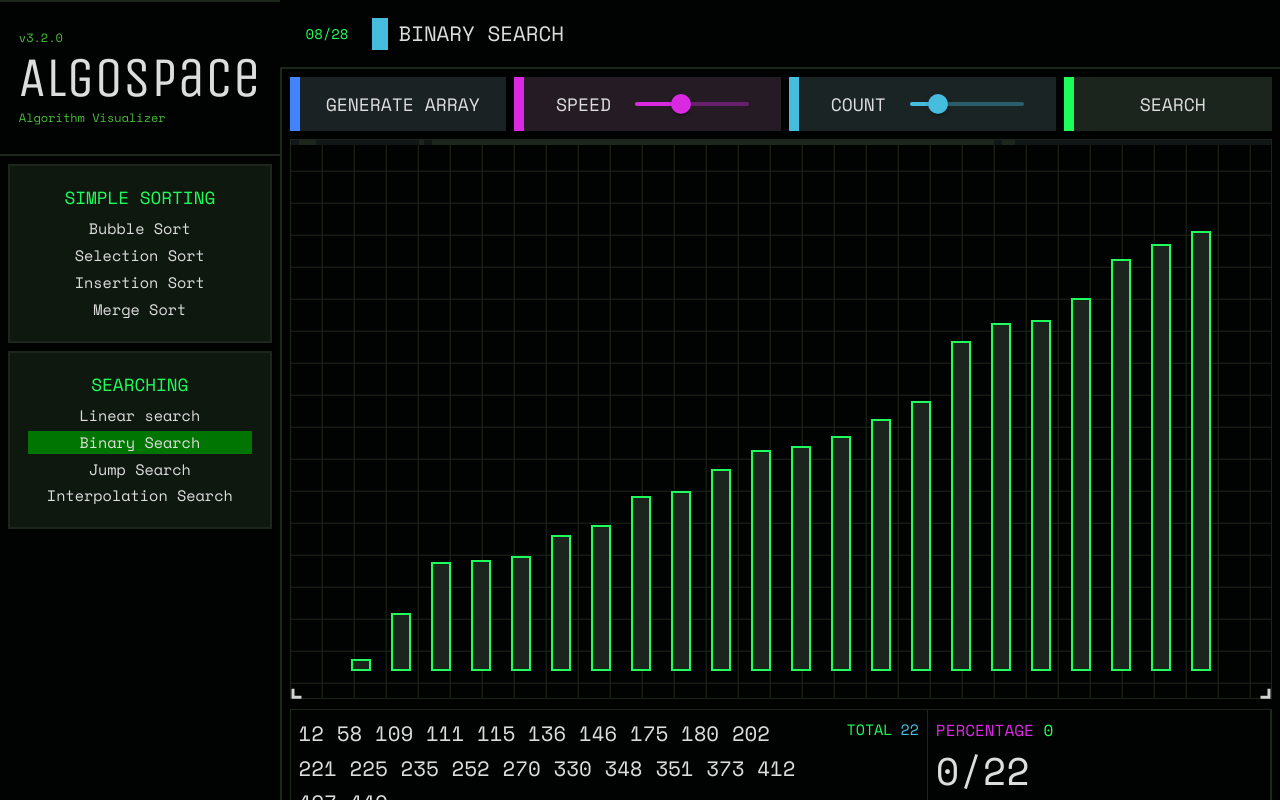
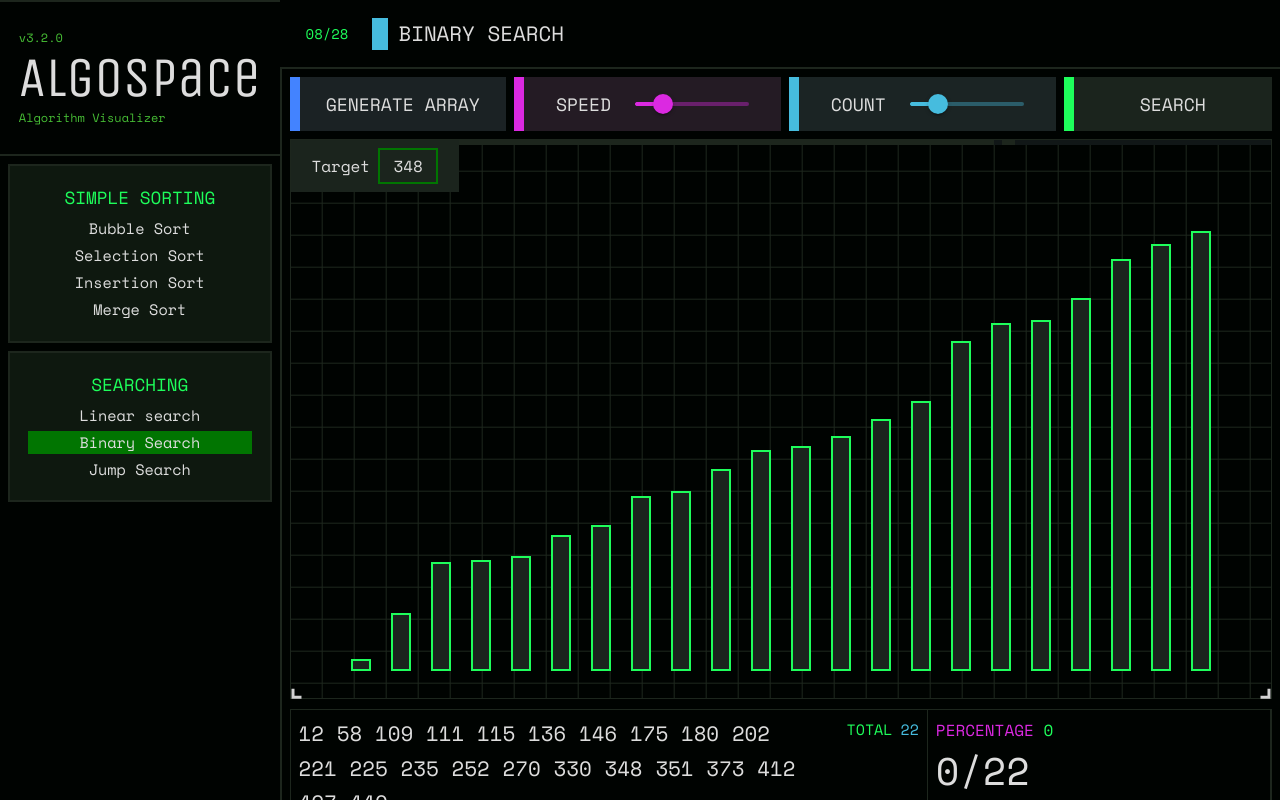
Before and after one commit to rahul-biswakarma/algospace, a Next.js app: page /searching/binary-search in a window 1280 px wide. Shown: the top 800 px of the page. Built offline with nearby package versions, Linux system fonts and the light colour scheme.

Commit message:
Added feature + Improved Searching Visualizer

```diff
--- a/components/AlgoPage/Searching/Controllers/SpeedController.jsx
+++ b/components/AlgoPage/Searching/Controllers/SpeedController.jsx
@@ -24,7 +24,7 @@ const SpeedController = () => {
   const speed = useSelector((state) => state.searching.speed);
 
   const updateAlgoSpeed = (speed) => {
-    dispatch(setSpeed(maxSpeed - speed));
+    dispatch(setSpeed(speed));
   };
 
   return (
@@ -34,7 +34,7 @@ const SpeedController = () => {
         <Slider
           className="Slider"
           aria-label="Soritng Speed Slider"
-          defaultValue={maxSpeed - speed}
+          defaultValue={speed}
           min={0}
           max={maxSpeed}
           color="SpeedPrimary"
--- a/components/AlgoPage/Searching/Controllers/StartButton.jsx
+++ b/components/AlgoPage/Searching/Controllers/StartButton.jsx
@@ -19,6 +19,12 @@ const StartButton = () => {
     }
     if (algoId === "binary-search") {
       await SearchingAlgorithms.BinarySearch();
+    }
+    if (algoId === "jump-search") {
+      await SearchingAlgorithms.JumpSearch();
+    }
+    if (algoId === "interpolation-search") {
+      await SearchingAlgorithms.InterpolationSearch();
     }
     dispatch(setIsSearching(false));
   };
--- a/components/AlgoPage/Searching/SearchingUtils/algorithms.js
+++ b/components/AlgoPage/Searching/SearchingUtils/algorithms.js
@@ -7,6 +7,8 @@ import {
   setCompElement,
   setStatus,
   incrementComparisons,
+  setRangeLeft,
+  setRangeRight,
 } from "/redux/reducers/searchingSlice";
 
 export async function LinearSearch() {
@@ -36,6 +38,8 @@ export async function BinarySearch() {
   let high = array.length - 1;
 
   while (low <= high) {
+    store.dispatch(setRangeLeft(low));
+    store.dispatch(setRangeRight(high));
     if (!store.getState().searching.isSearching) return;
     let mid = Math.floor((low + high) / 2);
     store.dispatch(setCompElement(mid));
@@ -62,6 +66,9 @@ export async function JumpSearch() {
   let step = Math.floor(Math.sqrt(array.length));
   let prev = 0;
   while (array[Math.min(step, array.length) - 1] < target) {
+    store.dispatch(setRangeLeft(prev));
+    store.dispatch(setRangeRight(step));
+    await MakeDelay(store.getState().searching.speed);
     if (!store.getState().searching.isSearching) return;
     prev = step;
     step += Math.floor(Math.sqrt(array.length));
@@ -70,7 +77,9 @@ export async function JumpSearch() {
       return -1;
     }
   }
+  store.dispatch(setCompElement(prev));
   while (array[prev] < target) {
+    await MakeDelay(store.getState().searching.speed);
     if (!store.getState().searching.isSearching) return;
     prev++;
     store.dispatch(setCompElement(prev));
@@ -80,6 +89,8 @@ export async function JumpSearch() {
       return -1;
     }
   }
+  await MakeDelay(store.getState().searching.speed);
+  store.dispatch(setCompElement(prev));
   if (array[prev] === target) {
     store.dispatch(setFoundIndex(prev));
     store.dispatch(setStatus("found"));
--- a/components/AlgoPage/Searching/SearchingUtils/generateArray.js
+++ b/components/AlgoPage/Searching/SearchingUtils/generateArray.js
@@ -26,7 +26,9 @@ export const generateNewArray = () => {
 
   let randomIndex = Math.floor(Math.random() * (array.length - 1));
 
-  if (store.getState().page.algoId == "binary-search")
+  let algoName = store.getState().page.algoId;
+
+  if (algoName == "binary-search" || algoName == "jump-search") {
     array.sort((a, b) => {
       if (a < b) {
         return -1;
@@ -36,7 +38,7 @@ export const generateNewArray = () => {
       }
       return 0;
     });
-
+  }
   store.dispatch(setArray(array));
   store.dispatch(setTarget(array[randomIndex]));
 };
--- /dev/null
+++ b/components/AlgoPage/Searching/Stats/TargetData.jsx
@@ -0,0 +1,18 @@
+import React from "react";
+import { useSelector } from "react-redux";
+
+const TargetData = () => {
+  let target = useSelector((state) => state.searching.target);
+  return (
+    <div className="flex flex-col h-full font-space p-gap uppercase justify-between  border-b-[10px] border-b-green-bg border-r-[1px] border-r-border-1 ">
+      <div className="flex flex-col ">
+        <div className="text-purple">Target </div>
+        <div className="text-text-1 text-[4.4rem]">
+          <span>{target}</span>
+        </div>
+      </div>
+    </div>
+  );
+};
+
+export default TargetData;
--- a/components/AlgoPage/Searching/Stats/index.jsx
+++ b/components/AlgoPage/Searching/Stats/index.jsx
@@ -1,5 +1,6 @@
 import ArrayData from "./ArrayData";
 import ComparisonData from "./ComparisonData";
+import TargetData from "./TargetData";
 
 const StatsContainer = () => {
   return (
--- a/components/AlgoPage/Searching/Visualizer/index.jsx
+++ b/components/AlgoPage/Searching/Visualizer/index.jsx
@@ -2,6 +2,7 @@ import React from "react";
 import TopBar from "/components/TopBar";
 import dynamic from "next/dynamic";
 import { useSelector } from "react-redux";
+import TargetContainer from "./targetContainer";
 import * as Colors from "/components/AlgoPage/Searching/SearchingUtils/colors.js";
 
 const VisualizerContainer = () => {
@@ -10,6 +11,8 @@ const VisualizerContainer = () => {
   const compEle = useSelector((state) => state.searching.compEle);
   const targetEle = useSelector((state) => state.searching.target);
   const foundIndex = useSelector((state) => state.searching.foundIndex);
+  const low = useSelector((state) => state.searching.rangeLeft);
+  const high = useSelector((state) => state.searching.rangeRight);
 
   let borderColor, bgColor;
   let isCurrEle = false;
@@ -22,8 +25,9 @@ const VisualizerContainer = () => {
   );
 
   return (
-    <div className="relative w-full h-[70vh] border-[1px] border-border-1 bg-graphPattern">
+    <div className="relative w-full h-[70vh] border-[1px] border-border-1 bg-graphPattern overflow-hidden">
       <TopBar />
+      <TargetContainer />
       <div
         id="visualizer-container"
         className="flex justify-center items-end pb-[2rem] flex-row h-full w-full"
@@ -41,6 +45,10 @@ const VisualizerContainer = () => {
             isCurrEle = false;
             borderColor = Colors.DEFAULT_BORDER_COLOR;
             bgColor = Colors.DEFAULT_BG_COLOR;
+          }
+          if (index >= low && index <= high) {
+            borderColor = Colors.SELECTED_BORDER_COLOR;
+            bgColor = Colors.SELECTED_BG_COLOR;
           }
           return (
             <ArrayBar
--- /dev/null
+++ b/components/AlgoPage/Searching/Visualizer/targetContainer.jsx
@@ -0,0 +1,22 @@
+import React from "react";
+import { setTarget } from "/redux/reducers/searchingSlice";
+import { useSelector, useDispatch } from "react-redux";
+
+const TargetContainer = () => {
+  const dispatch = useDispatch();
+  return (
+    <div className="absolute top-0 left-0 flex flex-row font-space text-text-1 px-[1.3rem] py-[0.5rem] gap-[0.5rem] items-center bg-green-bg ">
+      Target{" "}
+      <input
+        className="input-feild border-2 border-green-bg-4 p-1"
+        placeholder={useSelector((state) => state.searching.target)}
+        value={useSelector((state) => state.searching.target)}
+        onChange={(e) => {
+          dispatch(setTarget(e.target.value));
+        }}
+      />
+    </div>
+  );
+};
+
+export default TargetContainer;
--- a/public/data/Nav.json
+++ b/public/data/Nav.json
@@ -34,10 +34,6 @@
         {
           "id": "jump-search",
           "name": "Jump Search"
-        },
-        {
-          "id": "interpolation-search",
-          "name": "Interpolation Search"
         }
       ]
     }
--- a/redux/reducers/searchingSlice.js
+++ b/redux/reducers/searchingSlice.js
@@ -6,13 +6,15 @@ const initialState = {
   target: 0,
   barWidth: 20,
   maxBarWidth: 30,
-  speed: 300,
-  maxSpeed: 500,
+  speed: 100,
+  maxSpeed: 400,
   comparisons: 0,
   status: "Not Searching",
   isSearching: false,
   compEle: -1,
   foundIndex: -1,
+  rangeLeft: -1,
+  rangeRight: -1,
 };
 
 const searchingSlice = createSlice({
@@ -54,6 +56,14 @@ const searchingSlice = createSlice({
       state.status = "not searching";
       state.compEle = -1;
       state.foundIndex = -1;
+      state.rangeLeft = -1;
+      state.rangeRight = -1;
+    },
+    setRangeLeft: (state, action) => {
+      state.rangeLeft = action.payload;
+    },
+    setRangeRight: (state, action) => {
+      state.rangeRight = action.payload;
     },
   },
 });
@@ -69,6 +79,8 @@ export const {
   setCompElement,
   setSpeed,
   setBarWidth,
+  setRangeLeft,
+  setRangeRight,
 } = searchingSlice.actions;
 
 export default searchingSlice.reducer;
--- a/styles/globals.css
+++ b/styles/globals.css
@@ -33,6 +33,18 @@ a {
   padding-top: 0;
 } */
 
+.input-feild {
+  background-color: transparent;
+  position: relative;
+  width: 60px;
+  text-align: center;
+}
+
+.input-feild:focus {
+  outline: none;
+  border-color: red;
+}
+
 #algo-code-container pre {
   padding: 0rem !important;
   margin: 2rem 0 !important;
```
